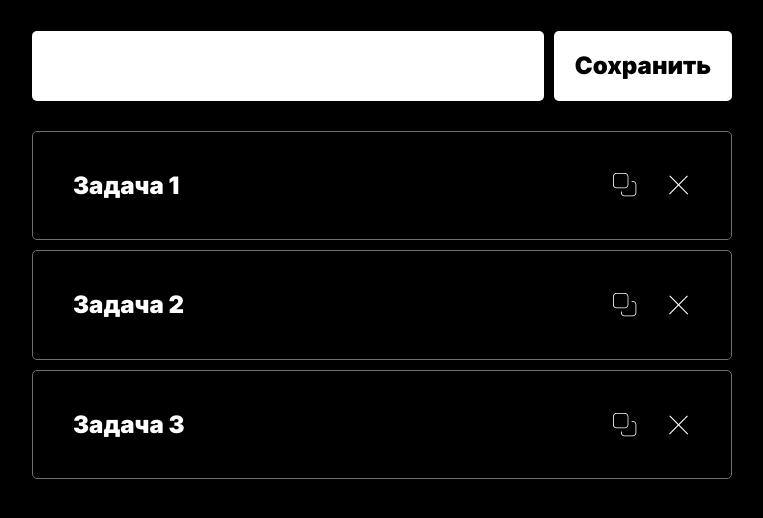
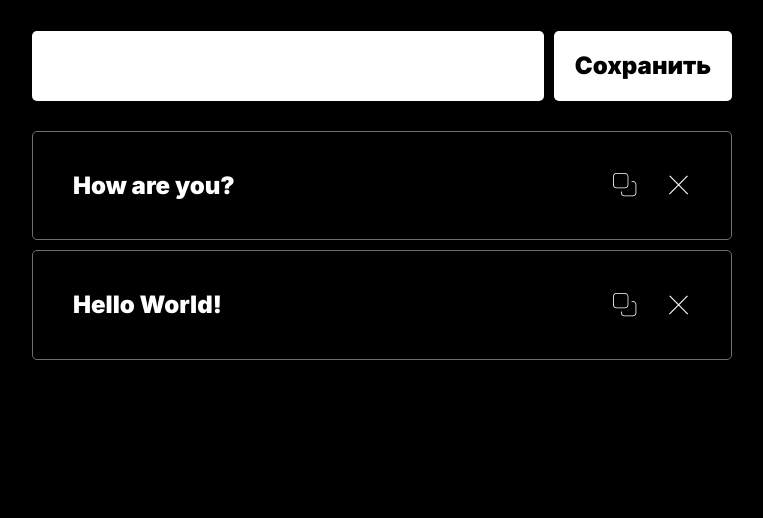
Before and after one commit to evgeniyPP/vanilla-js-todos, a plain HTML site: page index.html in a window 1280 px wide. Shown: the part 188-706 px from the top of the page, without its empty margins (258-1021 px from the left). Drawn offline with nearby package versions, Linux system fonts and the light colour scheme.

Commit message:
Post-code

```diff
--- a/index.html
+++ b/index.html
@@ -6,7 +6,7 @@
     <title>Todo List</title>
     <link rel="stylesheet" href="./styles/normalize.css" />
     <link rel="stylesheet" href="./styles/styles.css" />
-    <script src="./scripts/index.js"></script>
+    <script src="./scripts/index.js" defer></script>
   </head>
   <body>
     <div class="page">
@@ -17,22 +17,16 @@
           <button type="submit" class="todolist-form_submit">Сохранить</button>
         </form>
 
-        <article class="todolist-item">
-          <span class="todolist-item__text">Задача 1</span>
-          <button class="todolist-item__copy"></button>
-          <button class="todolist-item__del"></button>
-        </article>
-        <article class="todolist-item">
-          <span class="todolist-item__text">Задача 2</span>
-          <button class="todolist-item__copy"></button>
-          <button class="todolist-item__del"></button>
-        </article>
-        <article class="todolist-item">
-          <span class="todolist-item__text">Задача 3</span>
-          <button class="todolist-item__copy"></button>
-          <button class="todolist-item__del"></button>
-        </article>
+        <div class="todolist-items"></div>
       </section>
     </div>
+
+    <template id="todolist-item-template">
+      <article class="todolist-item">
+        <span class="todolist-item__text">Текст задачи</span>
+        <button class="todolist-item__copy"></button>
+        <button class="todolist-item__del"></button>
+      </article>
+    </template>
   </body>
 </html>
--- a/scripts/index.js
+++ b/scripts/index.js
@@ -0,0 +1,61 @@
+/** @type {HTMLTemplateElement} */
+const template = document.querySelector('#todolist-item-template');
+const templateContent = template.content;
+const todolistItemEl = templateContent.querySelector('.todolist-item');
+const todolistItemsEl = document.querySelector('.todolist-items');
+/** @type {HTMLFormElement} */
+const formEl = document.querySelector('.todolist-form');
+
+const initialTodos = [
+  {
+    id: 1,
+    value: 'Hello World!',
+  },
+  {
+    id: 2,
+    value: 'How are you?',
+  },
+];
+
+initialTodos.forEach(function (item) {
+  const newTodo = createTodo(item.value);
+  todolistItemsEl.prepend(newTodo);
+});
+
+function createTodo(value) {
+  const newTodo = todolistItemEl.cloneNode(true);
+
+  /** @type {HTMLSpanElement} */
+  const textEl = newTodo.querySelector('.todolist-item__text');
+  textEl.textContent = value;
+
+  /** @type {HTMLButtonElement} */
+  const copyButton = newTodo.querySelector('.todolist-item__copy');
+  copyButton.addEventListener('click', function () {
+    const copiedTodoEl = createTodo(value);
+    todolistItemsEl.prepend(copiedTodoEl);
+  });
+
+  /** @type {HTMLButtonElement} */
+  const deleteButton = newTodo.querySelector('.todolist-item__del');
+  deleteButton.addEventListener('click', function () {
+    todolistItemsEl.removeChild(newTodo);
+  });
+
+  return newTodo;
+}
+
+formEl.addEventListener('submit', function (event) {
+  event.preventDefault();
+
+  const form = event.target;
+  const formData = new FormData(form);
+  const values = Object.fromEntries(formData);
+
+  const value = values['new-todo-value'];
+
+  const newTodo = createTodo(value);
+  todolistItemsEl.prepend(newTodo);
+
+  form.reset();
+});
```
